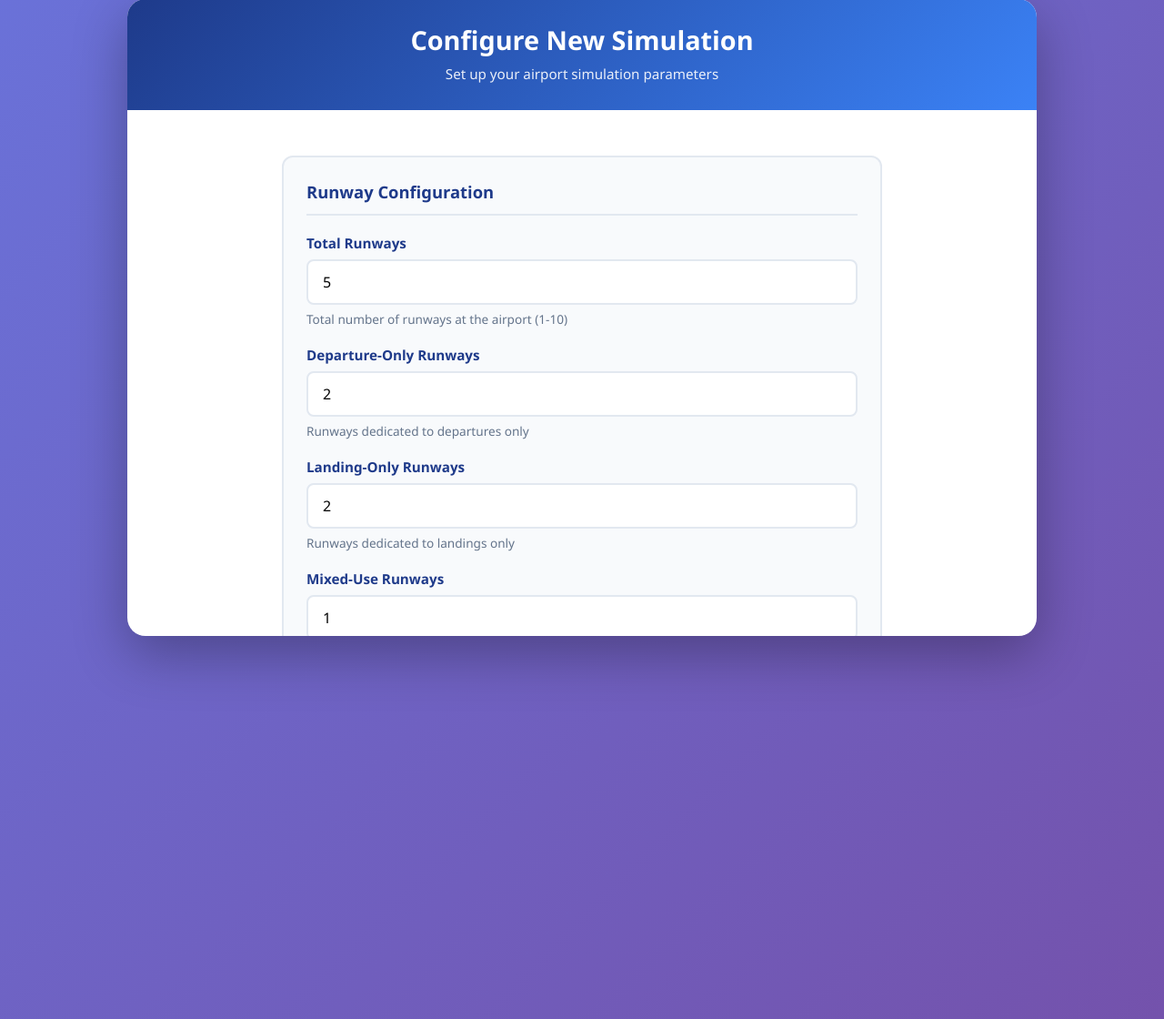
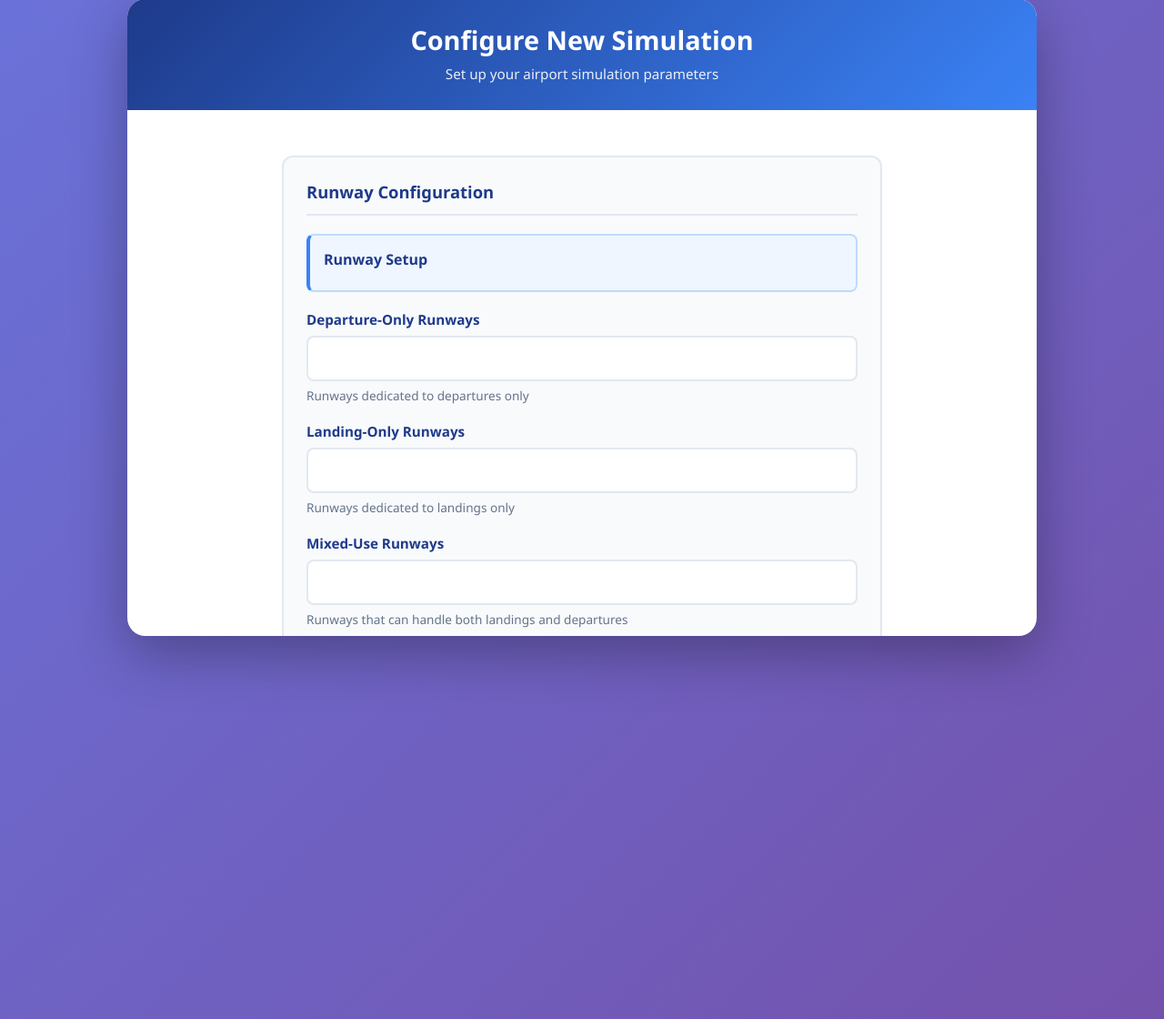
Before and after one commit to crystalng2005/airport-simulation, a Flask app: page /configure-simulation in a window 1280 px wide. Shown: the part 951-2071 px from the top of the page at 91% size. Run offline with Flask 3, Linux system fonts and the light colour scheme.

Commit message:
updated config page

```diff
--- a/airport_sim/templates/configure_simulation.html
+++ b/airport_sim/templates/configure_simulation.html
@@ -21,33 +21,28 @@
                     <div class="form-section">
                         <h3>Runway Configuration</h3>
 
-                        <div class="form-group">
-                            <label for="total_runways">Total Runways</label>
-                            <input type="number" id="total_runways" name="runways" value="5" min="1" max="10" required>
-                            <small>Total number of runways at the airport (1-10)</small>
+                        <div class="info-box">
+                            <h4>Runway Setup</h4>
                         </div>
 
                         <div class="form-group">
                             <label for="departure_runways">Departure-Only Runways</label>
-                            <input type="number" id="departure_runways" name="departure_runways" value="2" min="0" max="10" required>
+                            <input type="number" id="departure_runways" name="departure_runways"  required>
                             <small>Runways dedicated to departures only</small>
                         </div>
 
                         <div class="form-group">
                             <label for="landing_runways">Landing-Only Runways</label>
-                            <input type="number" id="landing_runways" name="landing_runways" value="2" min="0" max="10" required>
+                            <input type="number" id="landing_runways" name="landing_runways"  required>
                             <small>Runways dedicated to landings only</small>
                         </div>
 
                         <div class="form-group">
                             <label for="mixed_runways">Mixed-Use Runways</label>
-                            <input type="number" id="mixed_runways" name="mixed_runways" value="1" min="0" max="10" required>
+                            <input type="number" id="mixed_runways" name="mixed_runways"  required>
                             <small>Runways that can handle both landings and departures</small>
                         </div>
 
-                        <div class="validation-error" id="runway-error">
-                            Runway sum must equal total runways!
-                        </div>
                     </div>
 
                     <div class="form-section">
@@ -63,6 +58,74 @@
                             <label for="outbound_flow">Outbound Flow (planes/hour)</label>
                             <input type="number" id="outbound_flow" name="outbound_flow" value="10" min="1" max="100" required>
                             <small>Number of departing planes per hour</small>
+                        </div>
+                    </div>
+
+                    <div class="form-section">
+                        <h3>Plane Emergency Probabilities</h3>
+
+                        <div class="info-box">
+                            <h4>Probability Input</h4>
+                        </div>
+
+                        <div class="form-group">
+                            <label for="medical_emergency_prob">Medical Emergency Probability</label>
+                            <input type="number" id="medical_emergency_prob" name="medical_emergency_prob" value="0.05" min="0" max="1" step="0.01" required>
+                            <small>Probability of a medical emergency occurring</small>
+                        </div>
+
+                        <div class="form-group">
+                            <label for="health_emergency_prob">Health Emergency Probability</label>
+                            <input type="number" id="health_emergency_prob" name="health_emergency_prob" value="0.05" min="0" max="1" step="0.01" required>
+                            <small>Probability of a health-related emergency occurring</small>
+                        </div>
+
+                        <div class="form-group">
+                            <label for="fuel_emergency_prob">Fuel Emergency Probability</label>
+                            <input type="number" id="fuel_emergency_prob" name="fuel_emergency_prob" value="0.05" min="0" max="1" step="0.01" required>
+                            <small>Probability of a fuel emergency occurring</small>
+                        </div>
+
+                        <div class="form-group">
+                            <label for="mechanical_emergency_prob">Mechanical Emergency Probability</label>
+                            <input type="number" id="mechanical_emergency_prob" name="mechanical_emergency_prob" value="0.05" min="0" max="1" step="0.01" required>
+                            <small>Probability of a mechanical emergency occurring</small>
+                        </div>
+
+                        <div class="validation-error" id="emergency-prob-error">
+                            All emergency probabilities must be between 0 and 1.
+                        </div>
+                    </div>
+
+                    <div class="form-section">
+                        <h3>Runway Closure Probabilities</h3>
+
+                        <div class="form-group">
+                            <label for="weather_closure_prob">Weather Closure Probability</label>
+                            <input type="number" id="weather_closure_prob" name="weather_closure_prob" value="0.05" min="0" max="1" step="0.01" required>
+                            <small>Probability of runway closure due to weather</small>
+                        </div>
+
+                        <div class="form-group">
+                            <label for="safety_closure_prob">Safety Closure Probability</label>
+                            <input type="number" id="safety_closure_prob" name="safety_closure_prob" value="0.05" min="0" max="1" step="0.01" required>
+                            <small>Probability of runway closure due to safety concerns</small>
+                        </div>
+
+                        <div class="form-group">
+                            <label for="construction_closure_prob">Construction Closure Probability</label>
+                            <input type="number" id="construction_closure_prob" name="construction_closure_prob" value="0.05" min="0" max="1" step="0.01" required>
+                            <small>Probability of runway closure due to construction</small>
+                        </div>
+
+                        <div class="form-group">
+                            <label for="maintenance_closure_prob">Maintenance Closure Probability</label>
+                            <input type="number" id="maintenance_closure_prob" name="maintenance_closure_prob" value="0.05" min="0" max="1" step="0.01" required>
+                            <small>Probability of runway closure due to maintenance</small>
+                        </div>
+
+                        <div class="validation-error" id="closure-prob-error">
+                            All runway closure probabilities must be between 0 and 1.
                         </div>
                     </div>
 
@@ -99,7 +162,7 @@
         <div class="loading-content">
             <div class="spinner"></div>
             <h2>Starting Simulation...</h2>
-            <p>Please wait while we initialize your airport</p>
+            <p>Please wait while we initialise your airport</p>
         </div>
     </div>
 
```
